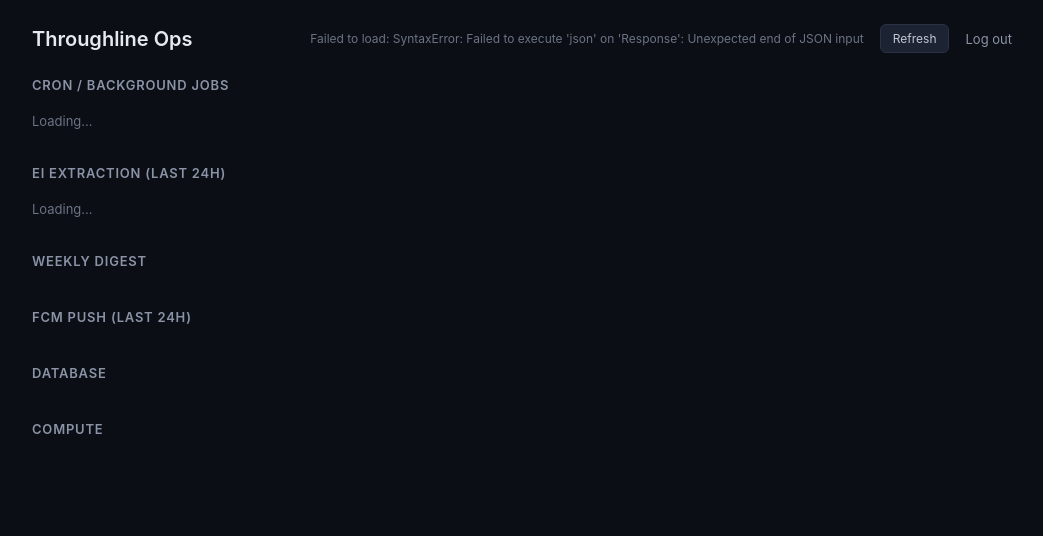
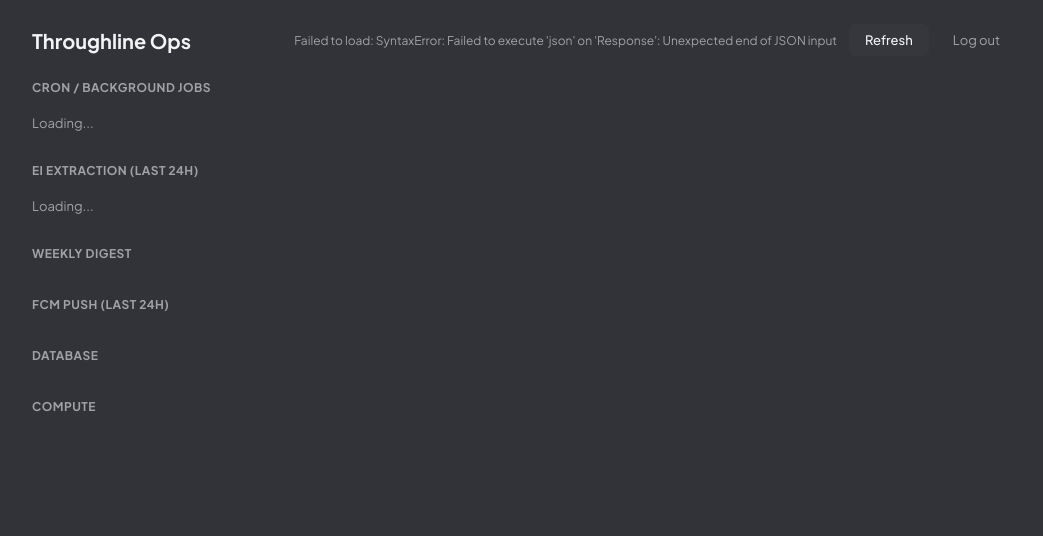
Before and after one commit to proCoder02/throughline, a Flask app: page /admin in a window 1280 px wide. Shown: the top 536 px of the page, without its empty margins (118-1161 px from the left). Run offline with Flask 3, Linux system fonts and the light colour scheme; the visitor is signed in with stand-in values (Sample User, id 1); data that the repository does not hold is empty; parts of the project's set-up code (start-up, migrations or seed data) failed here and were passed over; some libraries are stand-ins or nearby versions.

Commit message:
Restyle admin dashboard to match the real app's design system
Was an invented standalone dark theme (custom blue accent, arbitrary
spacing/radius values). Now uses frontend/src/theme.css's actual tokens by
value -- Plus Jakarta Sans (same Google Fonts import), the real teal
accent (--wa-accent/-solid), panel/border/text colors, the 4px spacing
scale, and the same card pattern (.detail-card's fade-in + hover border)
used throughout the real app. Status colors now map to the app's own
semantic tokens: --wa-online for success, --wa-warn-text for partial,
--wa-danger for error, instead of arbitrary hex values.

Co-Authored-By: Claude Sonnet 5 <noreply@anthropic.com>

```diff
--- a/templates/admin_dashboard.html
+++ b/templates/admin_dashboard.html
@@ -4,61 +4,112 @@
 <meta charset="utf-8">
 <meta name="viewport" content="width=device-width, initial-scale=1">
 <title>Throughline Ops</title>
+<link rel="preconnect" href="https://fonts.googleapis.com">
+<link rel="preconnect" href="https://fonts.gstatic.com" crossorigin>
+<link href="https://fonts.googleapis.com/css2?family=Plus+Jakarta+Sans:ital,wght@0,400;0,500;0,600;0,700;0,800;1,400&display=swap" rel="stylesheet">
 <style>
-  :root { color-scheme: dark; }
+  /* Same design tokens as frontend/src/theme.css (dark palette) -- kept in
+     sync by value, not by sharing the file, since this is a plain
+     server-rendered page with no build step. Only the subset this page
+     actually uses is reproduced here. */
+  :root {
+    --wa-bg-app: #313338;
+    --wa-panel: #2b2d31;
+    --wa-hover: #35373c;
+    --wa-border: #1f2023;
+    --wa-text: #f2f3f5;
+    --wa-text-soft: #a0a2a7;
+    --wa-accent: #1FC8B4;
+    --wa-accent-dark: #16A192;
+    --wa-accent-solid: #128176;
+    --wa-accent-solid-hover: #107066;
+    --wa-danger: #da373c;
+    --wa-online: #23a55a;
+    --wa-warn-bg: #3d3720;
+    --wa-warn-text: #f2d585;
+
+    --space-1: 4px; --space-2: 8px; --space-3: 12px; --space-4: 16px;
+    --space-5: 20px; --space-6: 24px;
+
+    --radius-xs: 4px; --radius-sm: 6px; --radius-md: 8px; --radius-lg: 10px; --radius-pill: 999px; --radius-round: 50%;
+
+    --text-xs: 12px; --text-sm: 13px; --text-base: 14px; --text-md: 15px; --text-lg: 16px; --text-xl: 18px; --text-2xl: 20px;
+
+    --duration-fast: 120ms; --duration-base: 180ms; --duration-slow: 240ms;
+    --ease-standard: cubic-bezier(0.4, 0, 0.2, 1); --ease-out: cubic-bezier(0, 0, 0.2, 1);
+
+    --shadow-sm: 0 2px 8px rgba(0,0,0,0.28);
+    --shadow-md: 0 4px 14px rgba(0,0,0,0.32);
+  }
   * { box-sizing: border-box; }
   body {
-    margin: 0; background: #0b0e14; color: #e6e9f0;
-    font-family: -apple-system, BlinkMacSystemFont, "Segoe UI", sans-serif;
-    padding: 24px 16px 60px;
+    margin: 0; background: var(--wa-bg-app); color: var(--wa-text);
+    font-family: "Plus Jakarta Sans", -apple-system, BlinkMacSystemFont, "Segoe UI", Helvetica, Arial, sans-serif;
+    -webkit-font-smoothing: antialiased;
+    padding: var(--space-6) var(--space-4) 60px;
   }
   .wrap { max-width: 980px; margin: 0 auto; }
-  header { display: flex; align-items: center; justify-content: space-between; margin-bottom: 24px; flex-wrap: wrap; gap: 12px; }
-  h1 { font-size: 20px; margin: 0; font-weight: 600; }
-  .meta { font-size: 12px; color: #6b7384; }
-  a.logout { color: #8b93a7; font-size: 13px; text-decoration: none; }
-  a.logout:hover { color: #e6e9f0; }
-  #refresh-btn {
-    background: #1c2333; border: 1px solid #2a3244; color: #c3c8d4; font-size: 12px;
-    padding: 6px 12px; border-radius: 6px; cursor: pointer; font-family: inherit;
+  header { display: flex; align-items: center; justify-content: space-between; margin-bottom: var(--space-6); flex-wrap: wrap; gap: var(--space-3); }
+  h1 { font-size: var(--text-2xl); margin: 0; font-weight: 700; }
+  .meta { font-size: var(--text-xs); color: var(--wa-text-soft); }
+  a.logout { color: var(--wa-text-soft); font-size: var(--text-sm); text-decoration: none; padding: var(--space-2) var(--space-3); border-radius: var(--radius-sm); transition: background-color var(--duration-base) var(--ease-standard), color var(--duration-base) var(--ease-standard); }
+  a.logout:hover { background: var(--wa-hover); color: var(--wa-text); }
+
+  .btn-secondary {
+    background: var(--wa-hover); color: var(--wa-text); border: 0; font-family: inherit;
+    font-size: var(--text-sm); font-weight: 500; padding: var(--space-2) var(--space-4); border-radius: var(--radius-sm); cursor: pointer;
+    transition: background-color var(--duration-base) var(--ease-standard);
   }
-  #refresh-btn:hover { background: #242b3d; color: #e6e9f0; }
-  #refresh-btn:disabled { opacity: 0.6; cursor: default; }
-  section { margin-bottom: 28px; }
-  h2 { font-size: 13px; text-transform: uppercase; letter-spacing: 0.06em; color: #8b93a7; margin: 0 0 12px; font-weight: 600; }
-  .grid { display: grid; grid-template-columns: repeat(auto-fit, minmax(220px, 1fr)); gap: 12px; }
+  .btn-secondary:hover { background: #3f4147; }
+  .btn-secondary:disabled { opacity: 0.6; cursor: default; }
+
+  section { margin-bottom: var(--space-6); }
+  h2 { font-size: var(--text-xs); text-transform: uppercase; letter-spacing: 0.04em; color: var(--wa-text-soft); margin: 0 0 var(--space-3); font-weight: 700; }
+
+  .grid { display: grid; grid-template-columns: repeat(auto-fit, minmax(220px, 1fr)); gap: var(--space-3); }
+
+  @keyframes cardIn { from { opacity: 0; transform: translateY(6px); } to { opacity: 1; transform: translateY(0); } }
   .card {
-    background: #141925; border: 1px solid #242b3d; border-radius: 10px; padding: 16px;
+    background: var(--wa-panel); border: 1px solid transparent; border-radius: var(--radius-md); padding: var(--space-4);
+    animation: cardIn var(--duration-slow) var(--ease-out) both;
+    transition: border-color var(--duration-base) var(--ease-standard), box-shadow var(--duration-base) var(--ease-standard);
   }
-  .card .title { font-size: 13px; color: #c3c8d4; font-weight: 600; margin-bottom: 8px; display: flex; align-items: center; gap: 8px; }
-  .dot { width: 8px; height: 8px; border-radius: 50%; display: inline-block; flex-shrink: 0; }
-  .dot.ok { background: #3ddc84; }
-  .dot.warn { background: #ffb020; }
-  .dot.bad { background: #ff5c5c; }
-  .row { display: flex; justify-content: space-between; font-size: 13px; color: #9aa1b2; padding: 3px 0; }
-  .row b { color: #e6e9f0; font-weight: 500; }
-  .bar-track { height: 6px; background: #0f131c; border-radius: 4px; overflow: hidden; margin-top: 10px; }
-  .bar-fill { height: 100%; border-radius: 4px; background: #4a7cff; transition: width 0.3s; }
-  .bar-fill.warn { background: #ffb020; }
-  .bar-fill.bad { background: #ff5c5c; }
-  table { width: 100%; border-collapse: collapse; font-size: 13px; }
-  table th { text-align: left; color: #6b7384; font-weight: 500; padding: 6px 8px; border-bottom: 1px solid #242b3d; }
-  table td { padding: 6px 8px; border-bottom: 1px solid #1a2030; color: #c3c8d4; }
-  .pill { font-size: 11px; padding: 2px 8px; border-radius: 10px; font-weight: 600; }
-  .pill.ok { background: rgba(61,220,132,0.15); color: #3ddc84; }
-  .pill.warn { background: rgba(255,176,32,0.15); color: #ffb020; }
-  .pill.bad { background: rgba(255,92,92,0.15); color: #ff5c5c; }
-  .empty { color: #6b7384; font-size: 13px; padding: 8px 0; }
-  .err { color: #ff5c5c; font-size: 13px; }
+  .card:hover { border-color: var(--wa-border); box-shadow: var(--shadow-sm); }
+  .card .title { font-size: var(--text-sm); color: var(--wa-text); font-weight: 600; margin-bottom: var(--space-2); display: flex; align-items: center; gap: var(--space-2); }
+
+  .dot { width: 8px; height: 8px; border-radius: var(--radius-round); display: inline-block; flex-shrink: 0; }
+  .dot.ok { background: var(--wa-online); }
+  .dot.warn { background: var(--wa-warn-text); }
+  .dot.bad { background: var(--wa-danger); }
+
+  .row { display: flex; justify-content: space-between; align-items: center; font-size: var(--text-sm); color: var(--wa-text-soft); padding: 3px 0; gap: var(--space-2); }
+  .row b { color: var(--wa-text); font-weight: 500; }
+
+  .bar-track { height: 6px; background: var(--wa-bg-app); border-radius: var(--radius-xs); overflow: hidden; margin-top: var(--space-2); }
+  .bar-fill { height: 100%; border-radius: var(--radius-xs); background: var(--wa-accent); transition: width var(--duration-slow) var(--ease-standard); }
+  .bar-fill.warn { background: var(--wa-warn-text); }
+  .bar-fill.bad { background: var(--wa-danger); }
+
+  table { width: 100%; border-collapse: collapse; font-size: var(--text-sm); }
+  table th { text-align: left; color: var(--wa-text-soft); font-weight: 500; padding: var(--space-2); border-bottom: 1px solid var(--wa-border); }
+  table td { padding: var(--space-2); border-bottom: 1px solid var(--wa-border); color: var(--wa-text); }
+
+  .pill { font-size: var(--text-xs); padding: 2px var(--space-2); border-radius: var(--radius-pill); font-weight: 600; }
+  .pill.ok { background: rgba(35,165,90,0.18); color: #4fd189; }
+  .pill.warn { background: rgba(242,213,133,0.18); color: var(--wa-warn-text); }
+  .pill.bad { background: rgba(218,55,60,0.18); color: #f3787c; }
+
+  .empty { color: var(--wa-text-soft); font-size: var(--text-sm); padding: var(--space-2) 0; }
+  .err { color: var(--wa-danger); font-size: var(--text-sm); }
 </style>
 </head>
 <body>
 <div class="wrap">
   <header>
     <h1>Throughline Ops</h1>
-    <div style="display:flex; align-items:center; gap:16px;">
+    <div style="display:flex; align-items:center; gap:var(--space-3);">
       <span class="meta" id="generated-at">loading...</span>
-      <button id="refresh-btn" onclick="refresh()">Refresh</button>
+      <button class="btn-secondary" id="refresh-btn" onclick="refresh()">Refresh</button>
       <a class="logout" href="/admin/logout">Log out</a>
     </div>
   </header>
@@ -111,12 +162,6 @@ function statusDot(job) {
   return "bad";
 }
 
-function pillClass(status) {
-  if (status === "success") return "ok";
-  if (status === "partial") return "warn";
-  return "bad";
-}
-
 function historyDot(status) {
   if (status === "success") return "ok";
   if (status === "partial") return "warn";
@@ -145,7 +190,7 @@ function renderJobs(jobs) {
         <div class="row"><span>Status</span><b>${j.status}</b></div>
         <div class="row"><span>Last run</span><b>${fmtAge(j.age_hours)}</b></div>
         ${renderHistory(j.history)}
-        ${detail ? `<div class="row" style="font-size:11px; color:#6b7384;">${detail}</div>` : ""}
+        ${detail ? `<div class="row" style="font-size:11px; color:var(--wa-text-soft);">${detail}</div>` : ""}
       </div>`;
   }).join("");
 }
@@ -159,7 +204,7 @@ function renderEi(ei) {
     const pill = v.error > 0 ? "warn" : "ok";
     return `<tr><td>${k}</td><td>${v.success}</td><td><span class="pill ${pill}">${v.error}</span></td><td>${v.last_at ? new Date(v.last_at).toLocaleString() : "-"}</td></tr>`;
   }).join("");
-  el.innerHTML = `<table><tr><th>run_type</th><th>success</th><th>error</th><th>last run</th></tr>${rows}</table>`;
+  el.innerHTML = `<div class="card" style="padding:0;"><table><tr><th>run_type</th><th>success</th><th>error</th><th>last run</th></tr>${rows}</table></div>`;
 }
 
 function renderDigest(d) {
@@ -217,9 +262,9 @@ function renderDb(db) {
       <div class="title">Total DB size</div>
       <div class="row"><b style="font-size:22px;">${fmtBytes(db.total_bytes)}</b></div>
     </div>
-    <div class="card" style="grid-column: span 2;">
-      <div class="title">Largest tables</div>
-      <table><tr><th>table</th><th>size</th></tr>${tableRows}</table>
+    <div class="card" style="grid-column: span 2; padding:0;">
+      <div class="title" style="padding:var(--space-4) var(--space-4) 0;">Largest tables</div>
+      <table style="padding:0 var(--space-4) var(--space-3);"><tr><th>table</th><th>size</th></tr>${tableRows}</table>
     </div>`;
 }
 
```
Also changed, not shown: templates/admin_login.html (+49 -21 lines).
